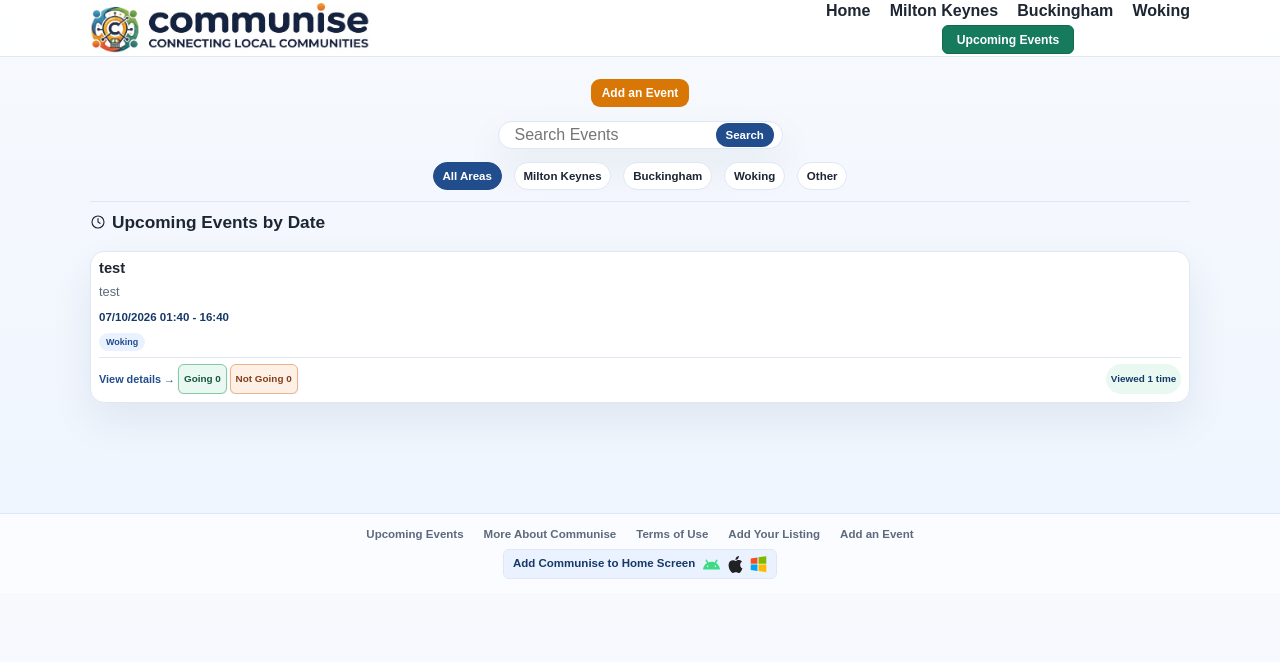
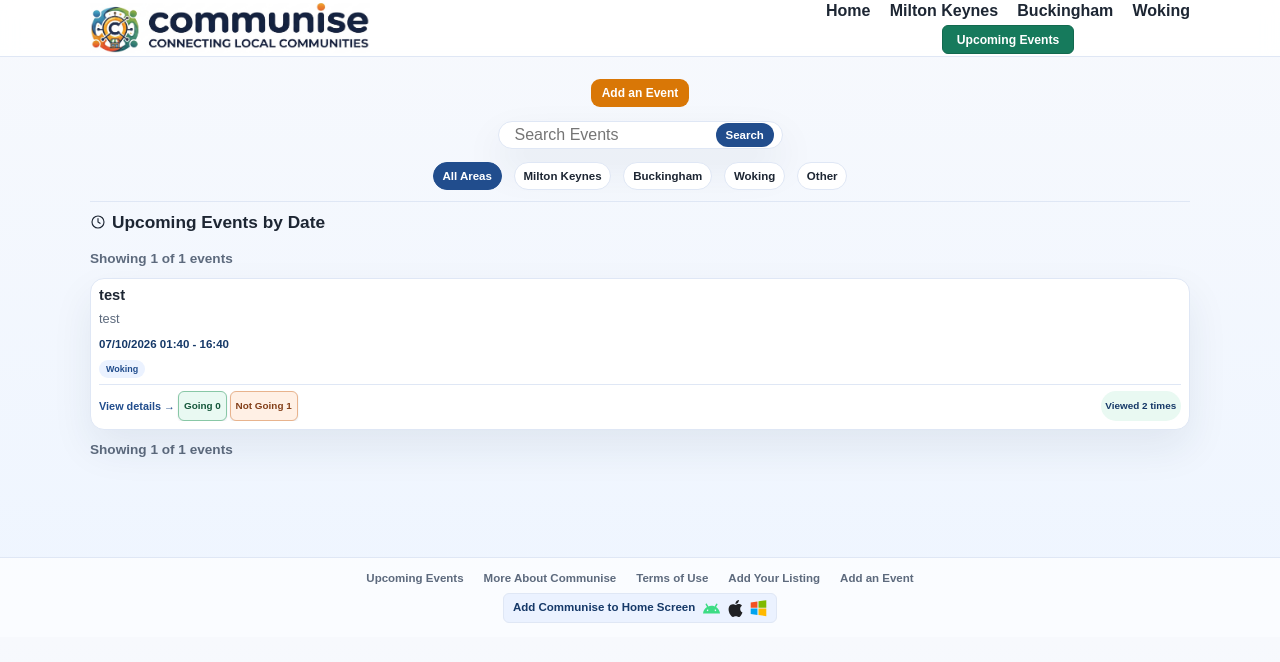
Before and after one commit to mbnarayn/communise, a Flask app: page /events in a window 1280 px wide. Shown: the top 662 px of the page. Run offline with Flask 3, Linux system fonts and the light colour scheme.

Commit message:
more updates

```diff
--- a/app.py
+++ b/app.py
@@ -688,6 +688,7 @@ def index():
         listing_features=get_listing_feature_config('home'),
         page=page,
         total_pages=total_pages,
+        total_listings=len(filtered),
         pagination_endpoint='index',
     )
 
@@ -724,10 +725,12 @@ def events_page():
             or needle in event['date'] or needle in uk_date(event['date'])
         ]
     upcoming.sort(key=lambda event: (event['date'], event['start_time'], event['name']))
+    paginated, page, total_pages = paginate_listings(upcoming, request.args.get('page', 1))
     return render_template(
-        'events.html', events=upcoming, selected_community=community,
+        'events.html', events=paginated, selected_community=community,
         communities=get_event_community_options(), query=query,
         event_slugs=get_event_slugs(load_events()),
+        page=page, total_pages=total_pages, total_events=len(upcoming),
     )
 
 
@@ -989,6 +992,7 @@ def community_page(community_slug=None):
         listing_features=get_listing_feature_config('community'),
         page=page,
         total_pages=total_pages,
+        total_listings=len(filtered),
         pagination_endpoint=request.endpoint,
     )
 
--- a/data/events.json
+++ b/data/events.json
@@ -14,8 +14,8 @@
     "venue": "webber",
     "details_url": "https://examlepl.co.uk/test",
     "approved": true,
-    "usage_count": 1,
+    "usage_count": 2,
     "going_count": 0,
-    "not_going_count": 0
+    "not_going_count": 1
   }
 ]
--- a/static/styles.css
+++ b/static/styles.css
@@ -526,18 +526,61 @@ nav a {
   padding-bottom: 50px;
 }
 
+#listings,
+#events-list {
+  padding-bottom: 0;
+}
+
 .pagination {
   display: flex;
   align-items: center;
   justify-content: center;
   gap: 0.75rem;
-  margin: -28px 0 40px;
+  margin: 0 0 40px;
+}
+
+.listing-count {
+  color: var(--muted);
+  font-size: 0.85rem;
+  font-weight: 700;
+  margin: -28px 0 0.75rem;
+  text-align: center;
 }
 
 .pagination-status {
   color: var(--muted);
   font-size: 0.85rem;
   font-weight: 700;
+}
+
+.listing-pagination-row {
+  display: flex;
+  align-items: center;
+  justify-content: space-between;
+  gap: 0.75rem;
+}
+
+.listing-top-pagination {
+  margin-bottom: 0.75rem;
+}
+
+.listing-bottom-pagination {
+  margin: 0.75rem 0 40px;
+}
+
+.listing-pagination-row .listing-count,
+.listing-pagination-row .pagination {
+  margin: 0;
+}
+
+.listing-pagination-row .listing-count {
+  text-align: left;
+}
+
+@media (max-width: 420px) {
+  .listing-pagination-row {
+    flex-wrap: wrap;
+  }
 }
 
 .card {
@@ -1377,9 +1420,22 @@ select {
 }
 
 .event-card {
+  position: relative;
   display: flex;
   flex-direction: column;
   min-width: 0;
+}
+
+.event-card-link {
+  position: absolute;
+  inset: 0;
+  z-index: 1;
+  border-radius: inherit;
+}
+
+.event-card-link:focus-visible {
+  outline: 3px solid var(--primary);
+  outline-offset: 3px;
 }
 
 .event-card .event-card-when {
@@ -1417,6 +1473,8 @@ select {
 }
 
 .event-card-actions .event-attendance {
+  position: relative;
+  z-index: 2;
   flex-wrap: nowrap;
   gap: 0.2rem;
   margin: 0;
--- a/templates/about.html
+++ b/templates/about.html
@@ -29,7 +29,7 @@
     <main class="container form-page">
       <article class="form-card about-card">
         <h1>About Communise</h1>
-        <p>Communise is a digital community noticeboard that helps people discover local businesses, services, and activities. Inspired by the noticeboards often found in supermarkets and community spaces, it brings local information together in one convenient place, making it easier to connect with and support local communities.</p>
+        <p>Communise is a digital community noticeboard that helps people discover local businesses, services, events and activities. Inspired by the noticeboards often found in supermarkets and community spaces, it brings local information together in one convenient place, making it easier to connect with and support local communities.</p>
         <h3>The Name Communise</h3>
         <p>The name <strong>Communise</strong> combines the words <strong>Community</strong> and <strong>Advertise</strong>, reflecting its purpose of connecting communities through local discovery, promotion, and engagement.</p>
         <h3>Why the .xyz Domain</h3>
@@ -41,7 +41,6 @@
         <h3>The Problem Communise Solves</h3>
         <p>Communise provides a central place for local advertising and community information, eliminating the need to search through weeks or months of Facebook posts, WhatsApp messages, and social media feeds to find a service or recommendation that was previously shared.</p>
         <h2>Contact Us</h2>
-        <p class="about-disclaimer">Listings are provided by third parties, and Communise does not endorse or guarantee them. Please verify details directly with the provider; approval or featuring is not an endorsement.</p>
         <p class="about-contact">In case of any issues or if you require further information, please email <a href="mailto:communise.xyz@gmail.com">communise.xyz@gmail.com</a>.</p>
         <div class="about-actions">
           <a class="about-explore" href="{{ url_for('index') }}">Explore Listings</a>
--- a/templates/events.html
+++ b/templates/events.html
@@ -49,9 +49,24 @@
         <h1><span class="field-label"><svg class="field-icon" aria-hidden="true"><use href="#field-icon-hours"></use></svg>Upcoming Events by Date</span></h1>
       </div>
       {% if events %}
+        <div class="listing-pagination-row listing-top-pagination">
+          <p class="listing-count">Showing {{ events | length }} of {{ total_events }} events</p>
+          {% if total_pages > 1 %}
+            <nav class="pagination" aria-label="Event pages">
+              {% if page > 1 %}
+                <a class="tab" href="{{ url_for('events_page', community=selected_community, q=query, page=page - 1) }}">Previous</a>
+              {% endif %}
+              <span class="pagination-status">Page {{ page }} of {{ total_pages }}</span>
+              {% if page < total_pages %}
+                <a class="tab" href="{{ url_for('events_page', community=selected_community, q=query, page=page + 1) }}">Next</a>
+              {% endif %}
+            </nav>
+          {% endif %}
+        </div>
         <section class="listing-grid events-grid" id="events-list" aria-label="Upcoming events in date order">
           {% for event in events %}
             <article class="card event-card">
+              <a class="event-card-link" href="{{ url_for('event_detail', event_id=event_slugs[event.id | string]) }}" aria-label="View details for {{ event.name }}"></a>
               <div class="listing-card-title"><h3>{{ event.name }}</h3></div>
               <p>{{ event.description }}</p>
               <p class="event-card-when"><time datetime="{{ event.date }}">{{ event.date | uk_date }}</time> <span>{{ event.start_time }}{% if event.end_time %} - {{ event.end_time }}{% endif %}</span></p>
@@ -59,7 +74,7 @@
                 <span class="tag">{{ communities | selectattr('slug', 'equalto', event.community) | map(attribute='label') | first | default(event.community, true) }}</span>
               </div>
               <div class="card-actions event-card-actions">
-                <a class="details-cta" href="{{ url_for('event_detail', event_id=event_slugs[event.id | string]) }}">View details <span aria-hidden="true">&#8594;</span></a>
+                <span class="details-cta" aria-hidden="true">View details <span aria-hidden="true">&#8594;</span></span>
                 {% set attendance_source = 'tile' %}
                 {% include '_event_attendance.html' %}
                 <span class="usage-badge">Viewed {{ event.usage_count | default(0) }} {% if event.usage_count | default(0) == 1 %}time{% else %}times{% endif %}</span>
@@ -67,6 +82,20 @@
             </article>
           {% endfor %}
         </section>
+        <div class="listing-pagination-row listing-bottom-pagination">
+          <p class="listing-count">Showing {{ events | length }} of {{ total_events }} events</p>
+          {% if total_pages > 1 %}
+            <nav class="pagination" aria-label="Event pages">
+              {% if page > 1 %}
+                <a class="tab" href="{{ url_for('events_page', community=selected_community, q=query, page=page - 1) }}">Previous</a>
+              {% endif %}
+              <span class="pagination-status">Page {{ page }} of {{ total_pages }}</span>
+              {% if page < total_pages %}
+                <a class="tab" href="{{ url_for('events_page', community=selected_community, q=query, page=page + 1) }}">Next</a>
+              {% endif %}
+            </nav>
+          {% endif %}
+        </div>
       {% else %}
         <p class="empty-state">{% if query %}No upcoming events match your search.{% else %}No upcoming events in this area yet.{% endif %}</p>
       {% endif %}
```
Also changed, not shown: templates/community.html (+17 -0 lines), templates/index.html (+17 -0 lines), tests/test_app.py (+73 -0 lines).
